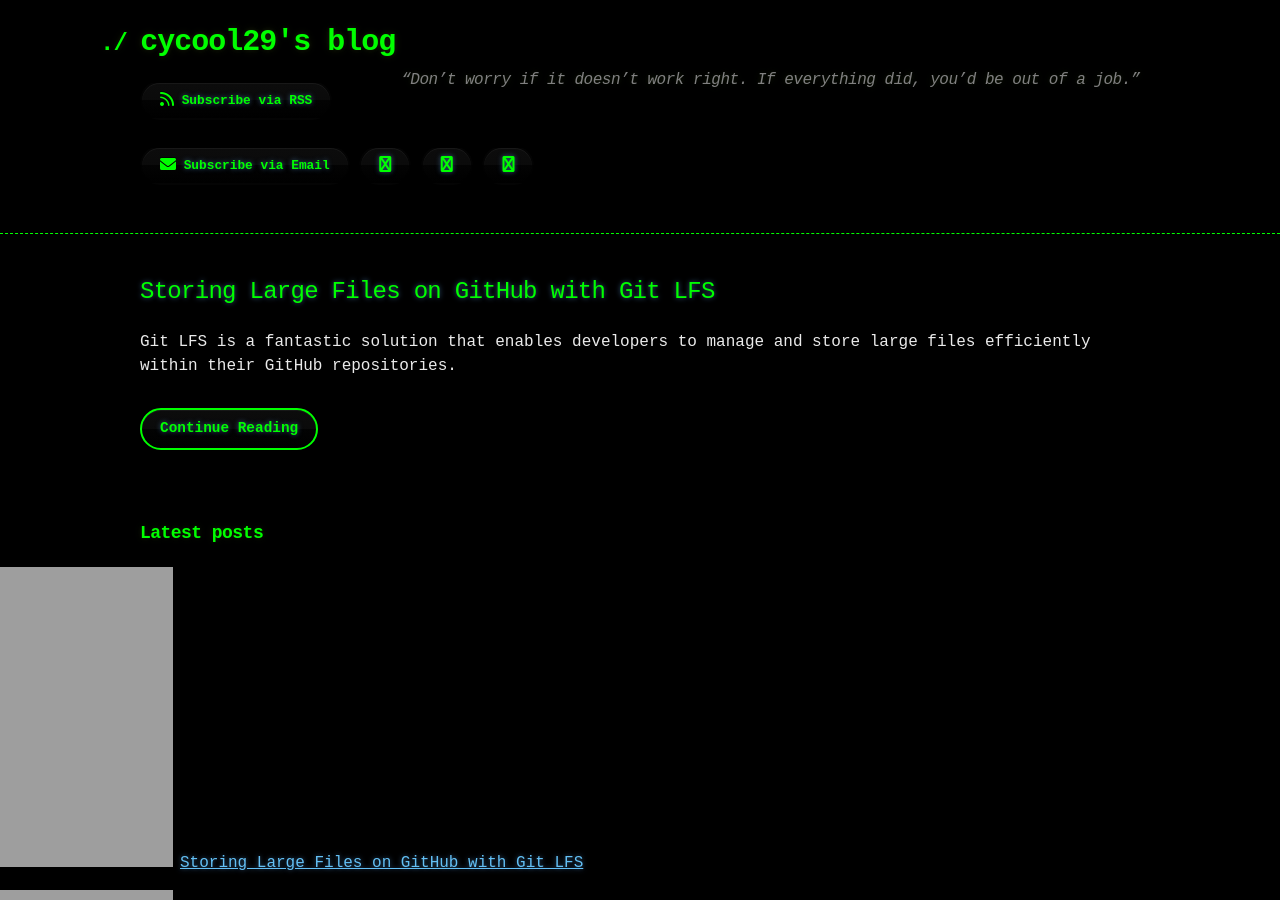
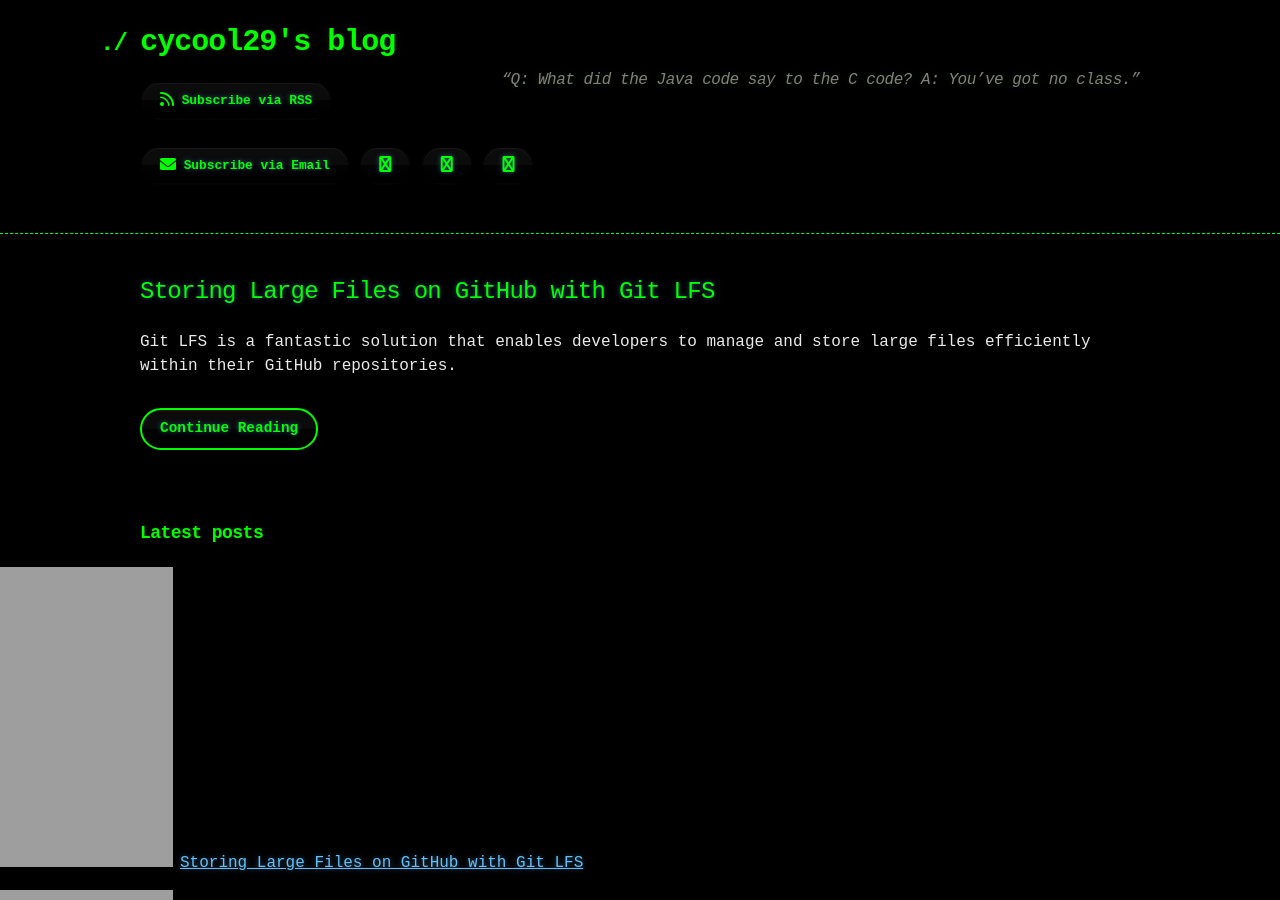
Before and after one commit to cycool29/cycool29.github.io, a Jekyll site: the page built from index.md, in a window 1280 px wide and 900 px high. Built offline with Jekyll 4.4.1, drawn with Linux system fonts in a browser that asks for light colours; a style sheet for code colours, icons or effects is not loaded.

Commit message:
Update quotes

```diff
--- a/_config.yml
+++ b/_config.yml
@@ -1,5 +1,5 @@
 title: cycool29's blog
-description: "“Don’t worry if it doesn’t work right. If everything did, you’d be out of a job.” "
+description: "“Q: What did the Java code say to the C code? A: You’ve got no class.” "
 bio: A high school student. Intermediate in Python, Git, Bash. Learning JavaScript. He/Him. "
 author: cycool29
 url: https://cycool29.github.io
```
